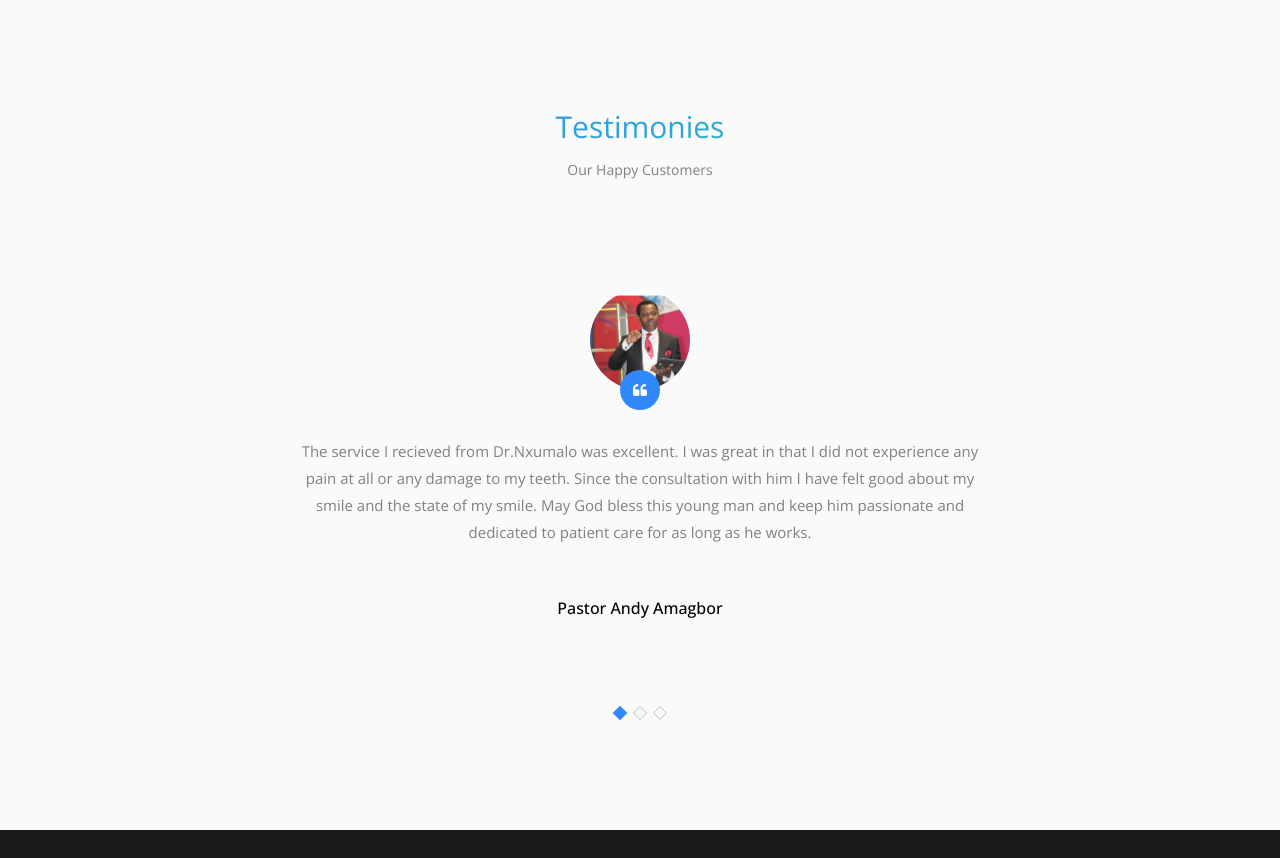
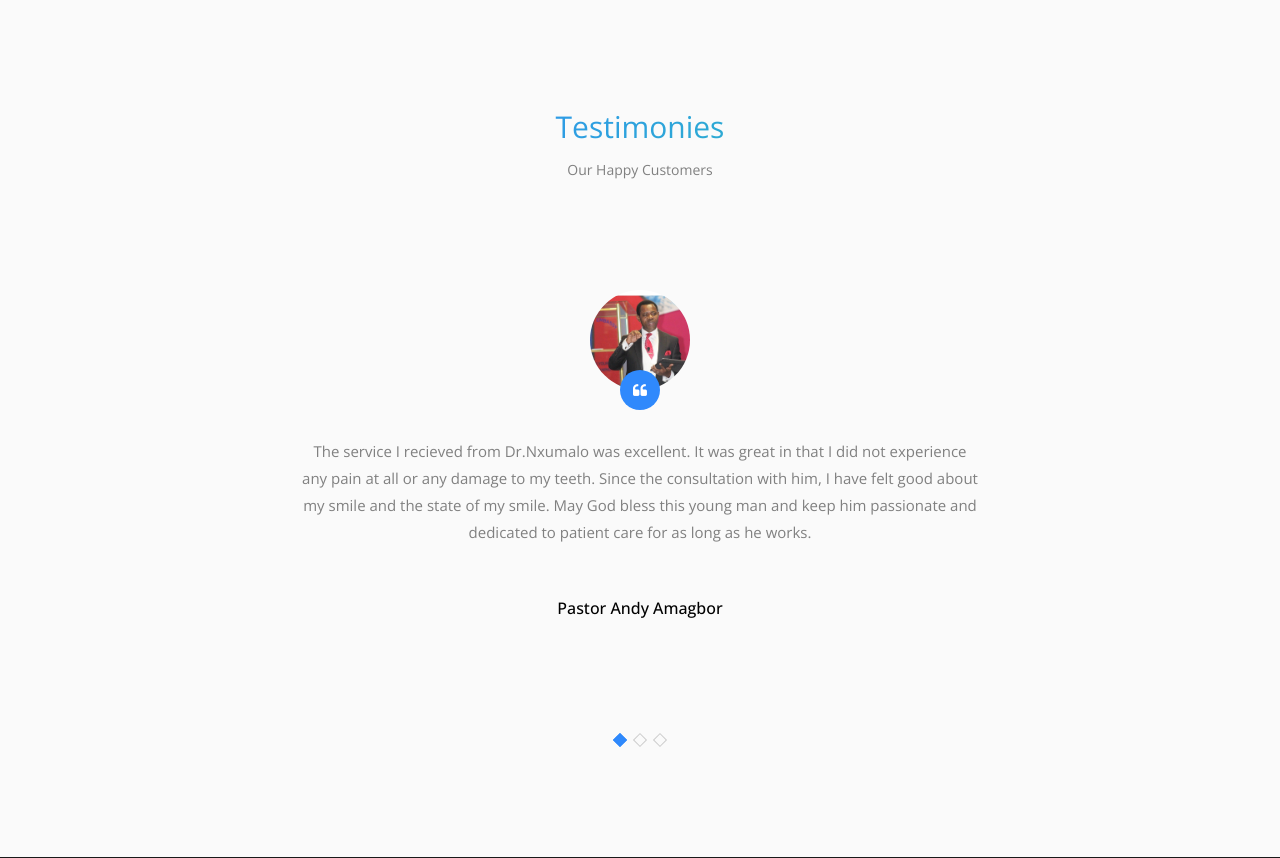
Before and after one commit to Donmncera21/dentistsite_Django, a Django app: page /about.html in a window 1280 px wide. Shown: the part 1922-2780 px from the top of the page. Run offline with Django 3.2, Linux system fonts and the light colour scheme; some libraries are stand-ins or nearby versions; some web fonts are replaced.

Commit message:
last commit

```diff
--- a/website/templates/about.html
+++ b/website/templates/about.html
@@ -131,7 +131,7 @@
                     </span>
                   </div>
                   <div class="text text-center">
-                    <p class="mb-5">The service I recieved from Dr.Nxumalo was excellent. I was great in that I did not experience any pain at all or any damage to my teeth. Since the consultation with him I have felt good about my smile and the state of my smile. May God bless this young man and keep him passionate and dedicated to patient care for as long as he works.</p>
+                    <p class="mb-5">The service I recieved from Dr.Nxumalo was excellent. It was great in that I did not experience any pain at all or any damage to my teeth. Since the consultation with him, I have felt good about my smile and the state of my smile. May God bless this young man and keep him passionate and dedicated to patient care for as long as he works.</p>
                     <p class="name">Pastor Andy Amagbor</p>
                   </div>
                 </div>
@@ -157,7 +157,7 @@
                     </span>
                   </div>
                   <div class="text text-center">
-                    <p class="mb-5">I am a senior citizen with a fairly busy schedule so I just couldn't squeeze a dental appointment last year, so I made my mind that I wil check the dentist in the first quarter of 2021. In January 2021 I booked an appoinment with Real Relaxed Dentistry. I was very impressed with the way he treats his patients. Dr.Nxumalo is knowledgeable and voluntarily gives information on how to look after your teeth. I strongly recommend that you get him to do your teeth.</p>
+                    <p class="mb-5">I am a senior citizen with a fairly busy schedule so I just couldn't squeeze in a dental appointment last year, so I made up my mind that I will check the dentist in the first quarter of 2021. In January 2021 I booked an appoinment with Real Relaxed Dentistry. I was very impressed with the way patients are treated at this facility. Dr.Nxumalo is knowledgeable and voluntarily gives information on how to look after your teeth. I strongly recommend that you get him to do your teeth.</p>
                     <p class="name">Dumase Nxumalo</p>
                   </div>
                 </div>
--- a/website/templates/home.html
+++ b/website/templates/home.html
@@ -228,7 +228,7 @@
                     </span>
                   </div>
                   <div class="text text-center">
-                    <p class="mb-5">The service I recieved from Dr.Nxumalo was excellent. I was great in that I did not experience any pain at all or any damage to my teeth. Since the consultation with him I have felt good about my smile and the state of my smile. May God bless this young man and keep him passionate and dedicated to patient care for as long as he works.</p>
+                    <p class="mb-5">The service I recieved from Dr.Nxumalo was excellent. It was great in that I did not experience any pain at all or any damage to my teeth. Since the consultation with him I have felt good about my smile and the state of my smile. May God bless this young man and keep him passionate and dedicated to patient care for as long as he works.</p>
                     <p class="name">Pastor Andy Amagbor</p>
                   </div>
                 </div>
@@ -254,7 +254,7 @@
                     </span>
                   </div>
                   <div class="text text-center">
-                    <p class="mb-5">I am a senior citizen with a fairly busy schedule so I just couldn't squeeze a dental appointment last year, so I made my mind that I wil check the dentist in the first quarter of 2021. In January 2021 I booked an appoinment with Real Relaxed Dentistry. I was very impressed with the way he treats his patients. Dr.Nxumalo is knowledgeable and voluntarily gives information on how to look after your teeth. I strongly recommend that you get him to do your teeth.</p>
+                    <p class="mb-5">I am a senior citizen with a fairly busy schedule so I just couldn't squeeze in a dental appointment last year, so I made up my mind that I wil check the dentist in the first quarter of 2021. In January 2021 I booked an appoinment with Real Relaxed Dentistry. I was very impressed with the way patients are treated at this facility. Dr.Nxumalo is knowledgeable and voluntarily gives information on how to look after your teeth. I strongly recommend that you get him to do your teeth.</p>
                     <p class="name">Dumase Nxumalo</p>
                   </div>
                 </div>
```
Also changed, not shown: website/templates/services.html (+4 -4 lines).
